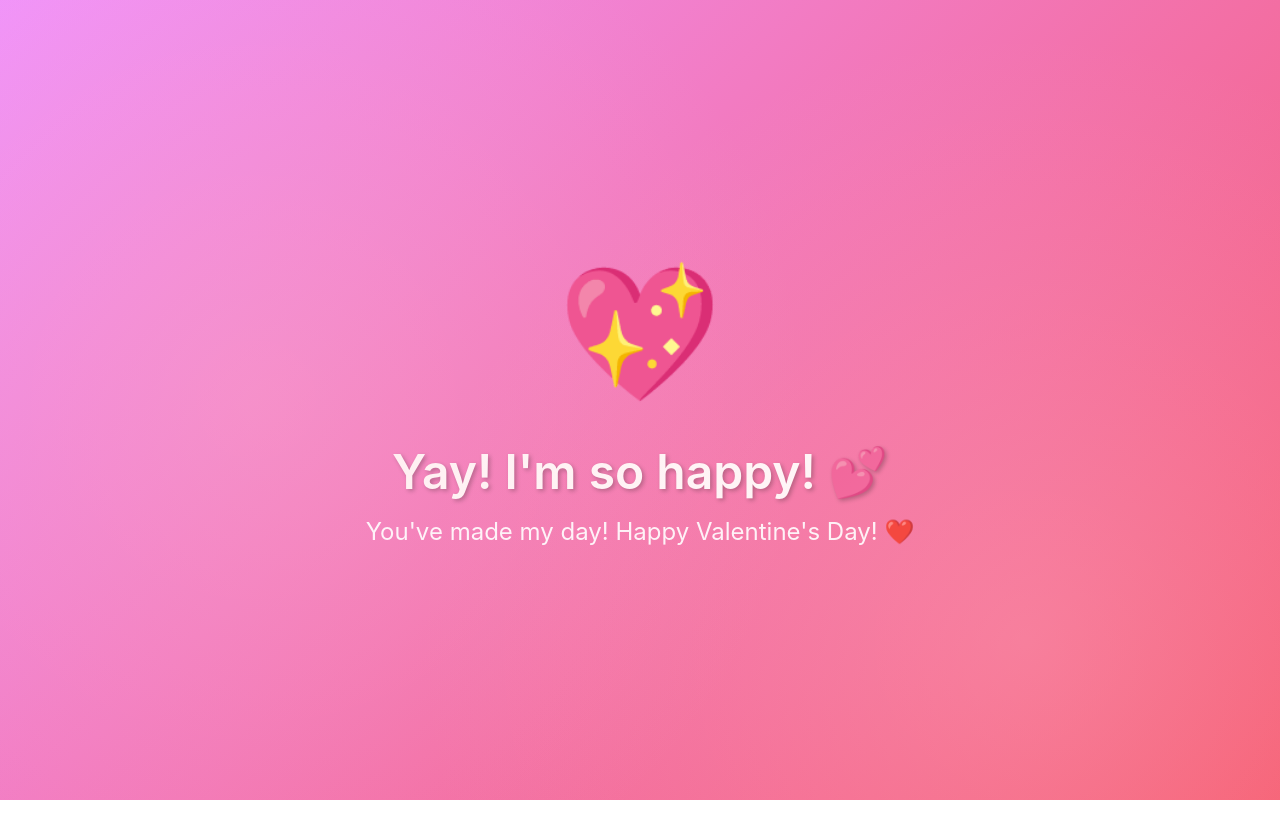
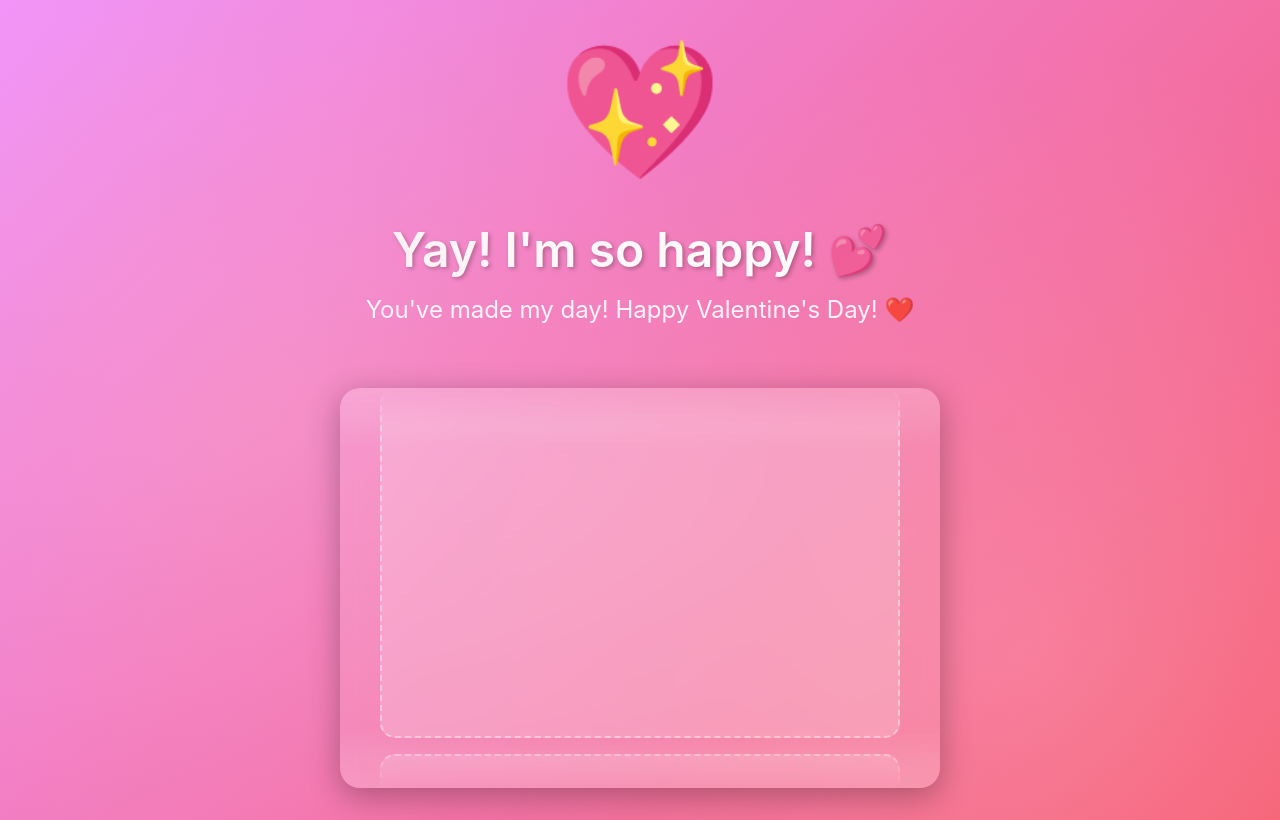
Before and after one commit to agueraXneuf/bichette, a React (Vite) app: page / in a window 1280 px wide. Both pictures are taken after a click on the button "YES". Built offline with nearby package versions, Linux system fonts and the light colour scheme.

Commit message:
Add vertical carousel with fade effects on YES screen

```diff
--- a/src/App.css
+++ b/src/App.css
@@ -90,6 +90,8 @@
 
 .success {
   background: linear-gradient(135deg, #f093fb 0%, #f5576c 100%);
+  overflow-y: auto;
+  padding: 2rem 20px;
 }
 
 .heart {
@@ -114,6 +116,117 @@
   text-align: center;
   opacity: 0.9;
   animation: fadeIn 1.5s ease-in;
+  margin-bottom: 2rem;
+}
+
+.carousel-container {
+  width: 100%;
+  max-width: 600px;
+  height: 400px;
+  margin-top: 2rem;
+  padding: 0 1.5rem;
+  overflow: hidden;
+  border-radius: 20px;
+  box-shadow: 0 8px 32px rgba(0, 0, 0, 0.3);
+  background: rgba(255, 255, 255, 0.1);
+  backdrop-filter: blur(10px);
+  position: relative;
+}
+
+.carousel-container::before,
+.carousel-container::after {
+  content: '';
+  position: absolute;
+  left: 0;
+  right: 0;
+  height: 60px;
+  pointer-events: none;
+  z-index: 10;
+}
+
+.carousel-container::before {
+  top: 0;
+  background: linear-gradient(to bottom, rgba(255, 255, 255, 0.15), rgba(255, 255, 255, 0.1), transparent);
+  border-radius: 20px 20px 0 0;
+}
+
+.carousel-container::after {
+  bottom: 0;
+  background: linear-gradient(to top, rgba(255, 255, 255, 0.15), rgba(255, 255, 255, 0.1), transparent);
+  border-radius: 0 0 20px 20px;
+}
+
+.carousel {
+  display: flex;
+  flex-direction: column;
+  height: 100%;
+  overflow-y: auto;
+  overflow-x: hidden;
+  scroll-snap-type: y mandatory;
+  scroll-behavior: smooth;
+  gap: 1rem;
+  padding: 1.5rem 1rem;
+  position: relative;
+  z-index: 1;
+  mask-image: linear-gradient(
+    to bottom,
+    transparent 0%,
+    black 10%,
+    black 90%,
+    transparent 100%
+  );
+  -webkit-mask-image: linear-gradient(
+    to bottom,
+    transparent 0%,
+    black 10%,
+    black 90%,
+    transparent 100%
+  );
+}
+
+.carousel::-webkit-scrollbar {
+  width: 8px;
+}
+
+.carousel::-webkit-scrollbar-track {
+  background: rgba(255, 255, 255, 0.1);
+  border-radius: 10px;
+}
+
+.carousel::-webkit-scrollbar-thumb {
+  background: rgba(255, 255, 255, 0.3);
+  border-radius: 10px;
+}
+
+.carousel::-webkit-scrollbar-thumb:hover {
+  background: rgba(255, 255, 255, 0.5);
+}
+
+.carousel-item {
+  scroll-snap-align: start;
+  flex-shrink: 0;
+  width: 100%;
+  height: 350px;
+  display: flex;
+  align-items: center;
+  justify-content: center;
+}
+
+.carousel-image-placeholder {
+  width: 100%;
+  height: 100%;
+  background: rgba(255, 255, 255, 0.2);
+  border-radius: 15px;
+  border: 2px dashed rgba(255, 255, 255, 0.4);
+  display: flex;
+  align-items: center;
+  justify-content: center;
+  transition: all 0.3s ease;
+}
+
+.carousel-image-placeholder:hover {
+  background: rgba(255, 255, 255, 0.3);
+  border-color: rgba(255, 255, 255, 0.6);
 }
 
 @keyframes fadeIn {
--- a/src/App.jsx
+++ b/src/App.jsx
@@ -89,6 +89,25 @@ function App() {
         <div className="heart">💖</div>
         <h1 className="success-message">Yay! I'm so happy! 💕</h1>
         <p className="sub-message">You've made my day! Happy Valentine's Day! ❤️</p>
+        <div className="carousel-container">
+          <div className="carousel">
+            <div className="carousel-item">
+              <div className="carousel-image-placeholder"></div>
+            </div>
+            <div className="carousel-item">
+              <div className="carousel-image-placeholder"></div>
+            </div>
+            <div className="carousel-item">
+              <div className="carousel-image-placeholder"></div>
+            </div>
+            <div className="carousel-item">
+              <div className="carousel-image-placeholder"></div>
+            </div>
+            <div className="carousel-item">
+              <div className="carousel-image-placeholder"></div>
+            </div>
+          </div>
+        </div>
       </div>
     )
   }
```
